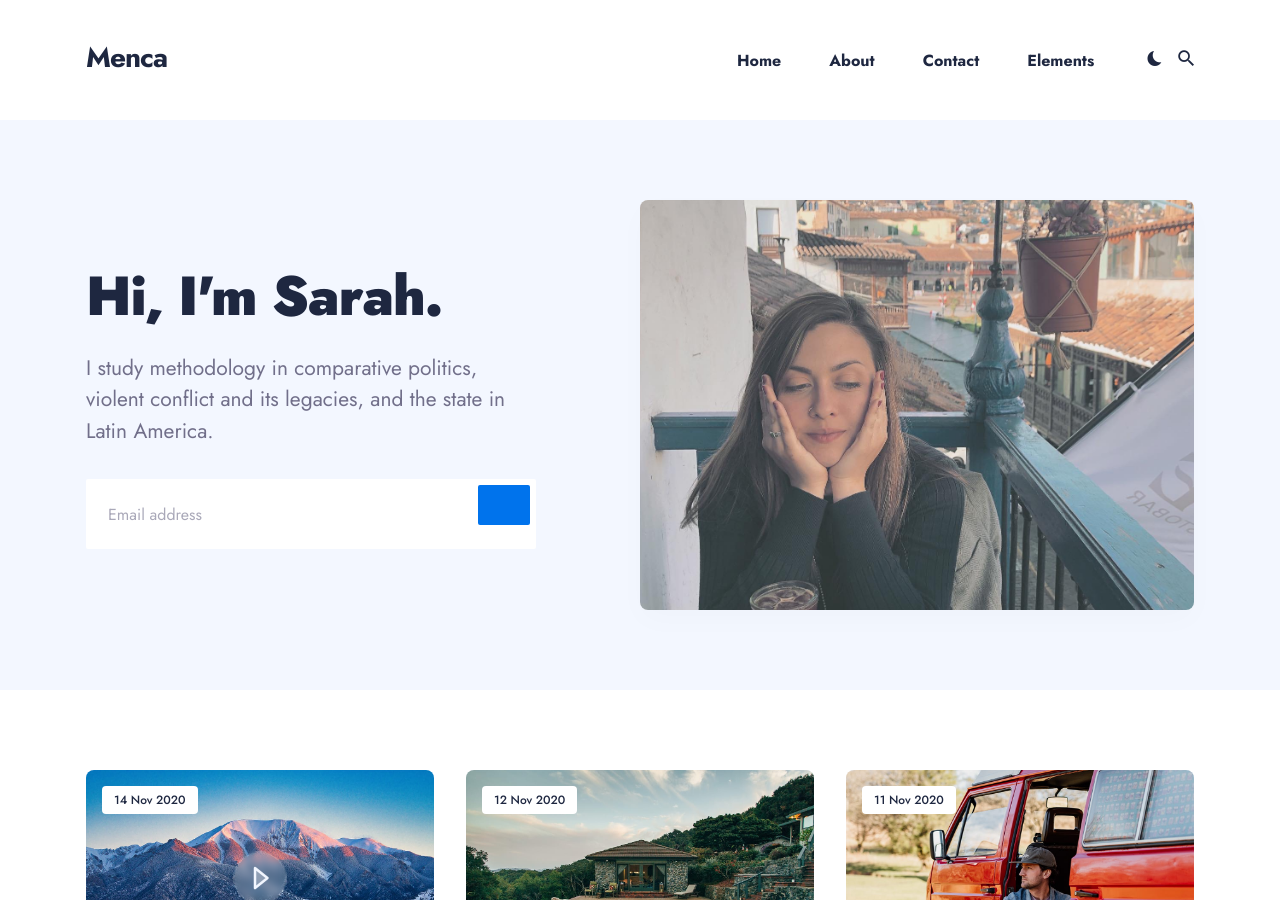
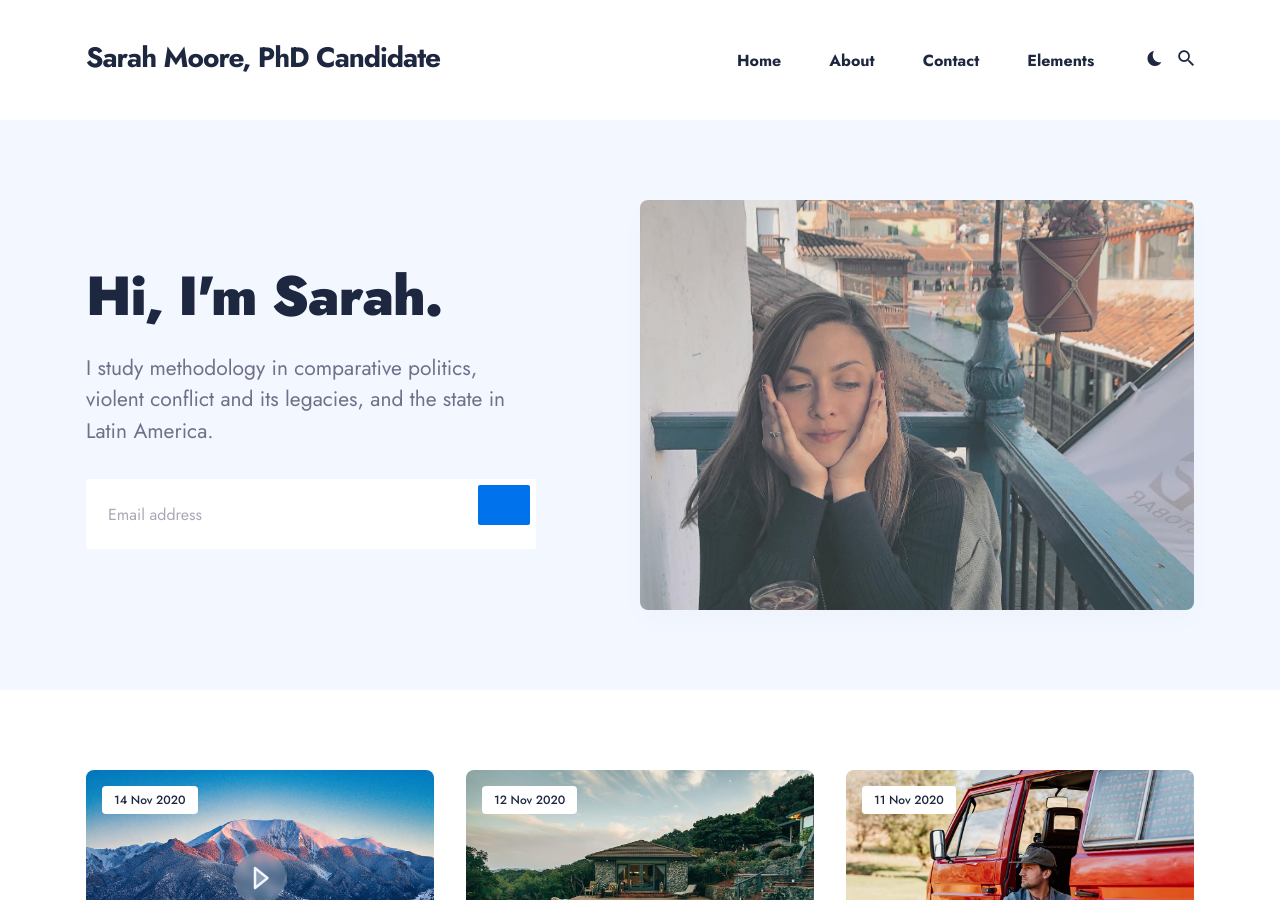
Before and after one commit to sarah-moore/sarah-moore.github.io, a Jekyll site: the page built from index.html, in a window 1280 px wide and 900 px high. Built offline with Jekyll 4.4.1, drawn with Linux system fonts in a browser that asks for light colours; nearby versions of some CDN libraries; the list of posts is cut into pages by our own code; some of the changed text lies outside the part shown.

Commit message:
Update _config.yml

```diff
--- a/_config.yml
+++ b/_config.yml
@@ -1,8 +1,8 @@
 #-------------------------------
 # Site Settings
-title: Menca
+title: Sarah Moore, PhD Candidate
 logo: # You can add own logo. For example '/images/logo.png'.
-description: Menca personal blogging theme for Jekyll
+description: Forever a student.
 baseurl: "" # the subpath of your site, e.g. /blog
 url: "" # the base hostname & protocol for your site, e.g. http://example.com
 color_scheme: auto # You can choose three modes auto, light, and dark. By default, the auto mode is set, which means the user can choose the light or dark mode themself.
```
